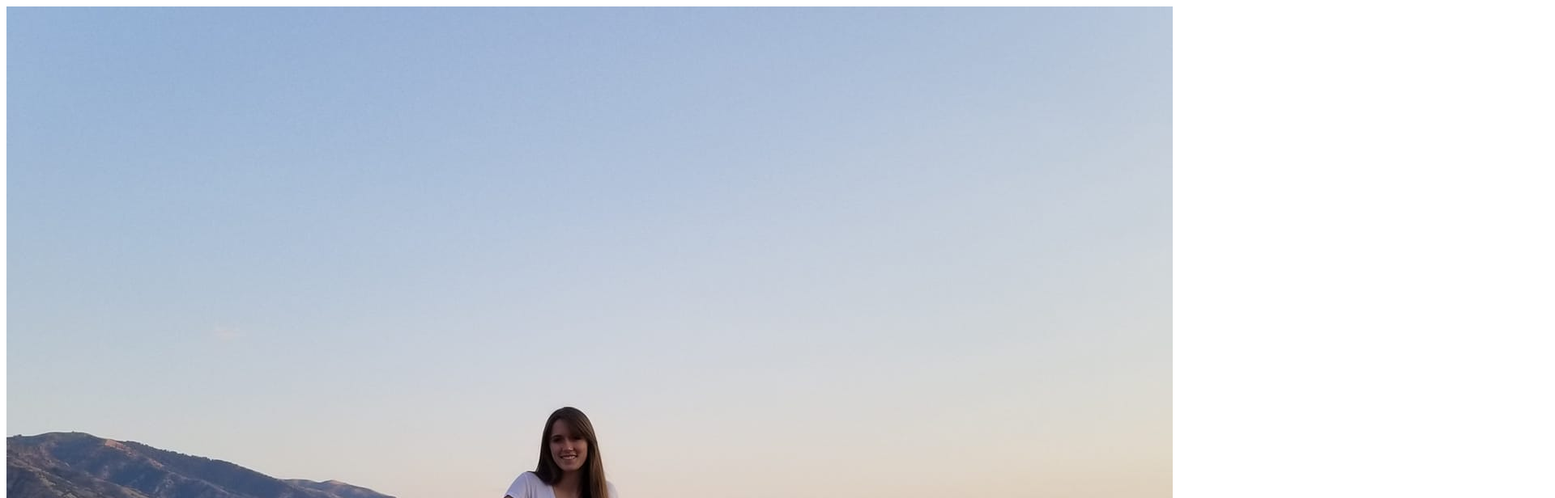
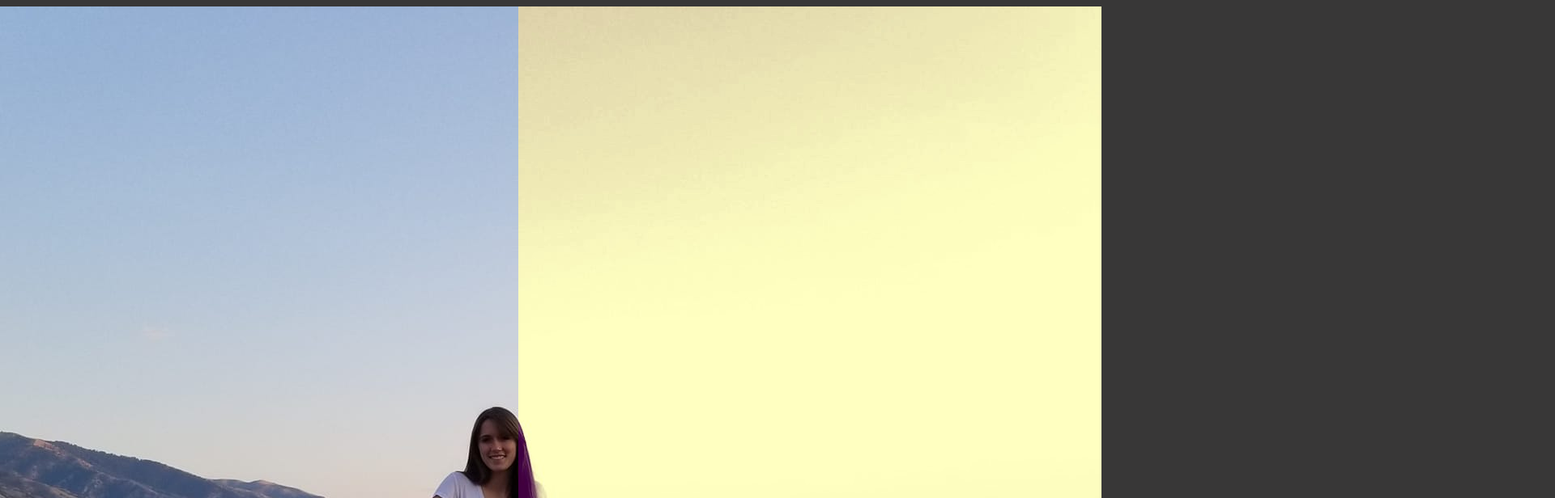
Before and after one commit to whittlialleman/image_comparison_slider, a plain HTML site: page index.html in a window 1280 px wide. Shown: the top 616 px of the page at 81% size, 1920 px wide, since content can reach past the window. Drawn offline with Linux system fonts and the light colour scheme.

Commit message:
Fixed typos and added styling

```diff
--- a/index.html
+++ b/index.html
@@ -5,6 +5,8 @@
     <meta http-equiv="X-UA-Compatible" content="IE=edge">
     <meta name="viewport" content="width=device-width, initial-scale=1.0">
     <title>Image Comparison Slider</title>
+
+    <link rel="stylesheet" href="styles.css">
 </head>
 <body>
     <div class="image-slider">
--- a/styles.css
+++ b/styles.css
@@ -1,28 +1,38 @@
+body {
+    background-color: rgb(56, 55, 55);
+}
+
 .image-slider {
     position: relative;
     display: inline-block;
+    line-height: 0;
+    margin-left: 50%;
+    transform: translateX(-50%);
 }
 
 .image-slider > div {
     position: absolute;
     top: 0; bottom: 0; left: 0;
     width: 50%;
+    max-width: 100%;
     overflow: hidden;
     resize: horizontal;
 }
 
-.image-slider > div::before {
+.image-slider > div:before {
     content: '';
+    display: block;
+    width: 12px;
+    height: 12px;
     position: absolute;
     bottom: 0; right: 0;
-    width: 12px; height: 12px;
     padding: 5px;
     background: linear-gradient(-45deg, white 50%, transparent 0);
     background-clip: content-box;
-    cursor: ew-resize;
+    resize: horizontal;
+    overflow: hidden;
 }
 
-image-slider img {
-    display: block;
+.image-slider img {
     user-select: none;
 }
```
